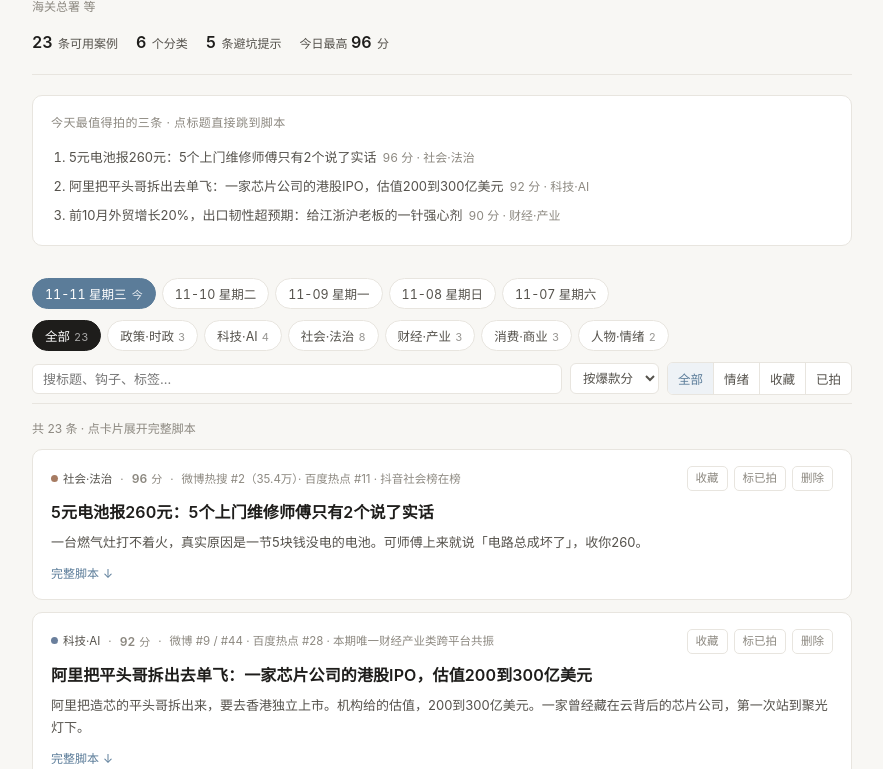
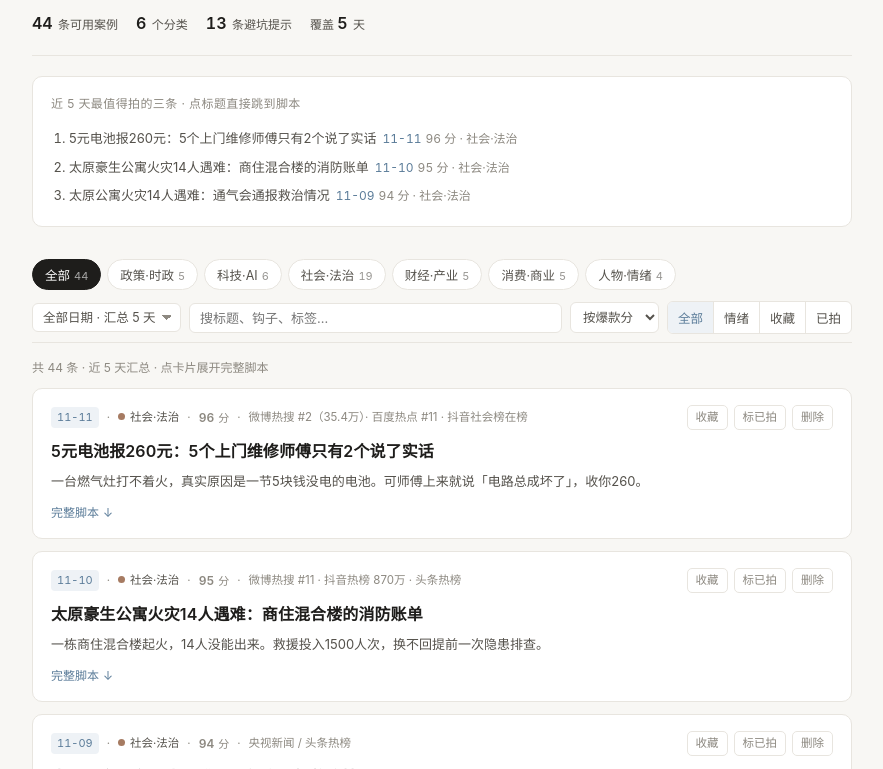
Before and after one commit to tedvong894/hottrack, a plain HTML site: page index.html in a window 1280 px wide. Shown: the part 97-866 px from the top of the page, without its empty margins (198-1081 px from the left). Drawn offline with Linux system fonts and the light colour scheme.

Commit message:
每日热点自动更新 · 2026-11-11

```diff
--- a/index.html
+++ b/index.html
@@ -67,14 +67,17 @@ select{border:1px solid var(--line);background:var(--surface);border-radius:6px;
 .seg button.on{background:var(--accent-soft);color:var(--accent)}
 .result-line{margin:14px 0 10px;font-size:12px;color:var(--ink-3)}
 
-/* ---------- date bar ---------- */
-.datebar{display:flex;gap:6px;overflow-x:auto;scrollbar-width:none;padding-bottom:2px;margin-bottom:9px}
-.datebar::-webkit-scrollbar{display:none}
-.chip{flex:none;border:1px solid var(--line);background:var(--surface);color:var(--ink-2);
-  font-size:12.5px;padding:5px 12px;border-radius:16px;cursor:pointer;white-space:nowrap;font-family:inherit;font-variant-numeric:tabular-nums}
-.chip:hover{border-color:#d3cec5}
-.chip.on{background:var(--accent);border-color:var(--accent);color:#fff}
-.chip i{font-style:normal;font-size:11px;opacity:.85;margin-left:2px}
+/* ---------- 日期下拉 ---------- */
+.date-sel{flex:none;max-width:210px;appearance:none;-webkit-appearance:none;
+  border:1px solid var(--line);border-radius:6px;background-color:var(--surface);
+  padding:6px 24px 6px 10px;font-size:12.5px;font-family:inherit;color:var(--ink-2);outline:none;cursor:pointer;
+  background-image:linear-gradient(45deg,transparent 50%,var(--ink-3) 50%),linear-gradient(135deg,var(--ink-3) 50%,transparent 50%);
+  background-position:calc(100% - 13px) 50%,calc(100% - 8px) 50%;
+  background-size:5px 5px,5px 5px;background-repeat:no-repeat}
+.date-sel:focus{border-color:var(--accent)}
+.day-tag{color:var(--accent);background:var(--accent-soft);padding:1px 6px;border-radius:4px;
+  font-size:11px;font-variant-numeric:tabular-nums}
+.today li span i{font-style:normal;color:var(--accent);margin-right:4px;font-variant-numeric:tabular-nums}
 
 /* ---------- card ---------- */
 .card{background:var(--surface);border:1px solid var(--line);border-radius:var(--radius);margin-bottom:12px;overflow:hidden}
@@ -198,14 +201,14 @@ footer b{color:var(--ink-2);font-weight:600}
 </header>
 
 <div class="today" id="todayBox">
-  <div class="today-h">今天最值得拍的三条 · 点标题直接跳到脚本</div>
+  <div class="today-h" id="todayH">今天最值得拍的三条 · 点标题直接跳到脚本</div>
   <ol id="todayList"></ol>
 </div>
 
 <div class="toolbar">
-  <div class="datebar" id="dateBar"></div>
   <div class="tabs" id="tabs"></div>
   <div class="row2">
+    <select class="date-sel" id="dateSel" aria-label="选择日期范围"></select>
     <input class="search" id="search" type="search" placeholder="搜标题、钩子、标签…" autocomplete="off">
     <select id="sort">
       <option value="score">按爆款分</option>
@@ -225,14 +228,14 @@ footer b{color:var(--ink-2);font-weight:600}
 <div id="list"></div>
 
 <div class="avoid-wrap">
-  <h2 class="sec-title">今天别碰的热榜</h2>
-  <p class="sec-desc">比「拍什么」更重要的，是知道什么不能拍。以下是今天很热、但不建议拿来做涨粉的题。</p>
+  <h2 class="sec-title" id="avoidTitle">今天别碰的热榜</h2>
+  <p class="sec-desc" id="avoidDesc">比「拍什么」更重要的，是知道什么不能拍。以下是今天很热、但不建议拿来做涨粉的题。</p>
   <div id="avoidList"></div>
 </div>
 
 <footer>
-  <div><b>怎么更新：</b>跟我说一句「更新今日热点」，我会重新搜当天各平台榜单、重写 data.js。连网打开自动就是新一期，不用手动清缓存。近 5 天的数据会按日期保留在顶部日期条，点日期即可切换回看历史选题。</div>
-  <div><b>怎么用：</b>先按爆款分从上往下挑 → 展开看故事线和 60 秒口播 → 一键复制脚本去改 → 拍完点「已拍」。每条都附了备选标题、封面文案、话题标签、评论区引导和风险提示。</div>
+  <div><b>怎么更新：</b>跟我说一句「更新今日热点」，我会重新搜当天各平台榜单、重写 data.js。连网打开自动就是新一期，不用手动清缓存。近 5 天数据会一直保留，默认按「全部日期」汇总展示，用工具栏的日期下拉可切回单独某一天。</div>
+  <div><b>怎么用：</b>内容分类里的案例默认汇总近 5 天（卡片左上角标了日期），想看单期就在日期下拉里选具体某天 → 按爆款分从上往下挑 → 展开看故事线和 60 秒口播 → 一键复制脚本去改 → 拍完点「已拍」。每条都附了备选标题、封面文案、话题标签、评论区引导和风险提示。</div>
   <div><b>口径说明：</b><span id="footNote"></span></div>
   <div class="pwa-bar">
     <span class="pwa-state"><span class="dot" id="netDot"></span><span id="pwaState">正在检查离线缓存…</span></span>
@@ -259,9 +262,25 @@ footer b{color:var(--ink-2);font-weight:600}
   try { state = JSON.parse(localStorage.getItem(LS_KEY) || '{}'); } catch(e){ state = {}; }
   if(!state.deleted) state.deleted = {};   // 本地隐藏（删除）的选题 id
   function save(){ try{ localStorage.setItem(LS_KEY, JSON.stringify(state)); }catch(e){} }
-  var cur = { day:0, cat:'all', filter:'all', q:'', sort:'score' };
-  var D = DAYS[cur.day];
-  function key(id){ return D.meta.date + '|' + id; }   // 状态按「日期|id」隔离
+
+  // cur.day = -1 → 「全部日期」汇总视图（默认）；>=0 → 只看某一天
+  var cur = { day:-1, cat:'all', filter:'all', q:'', sort:'score' };
+  var D = DAYS[0];                  // 元数据默认取最新一期
+  var ALL_CASES = [];               // 跨全部日期的案例池
+  var ALL_AVOID = [];               // 跨全部日期的避坑提示（按标题去重，保留最新）
+  DAYS.forEach(function(d){
+    d.cases.forEach(function(c){ ALL_CASES.push(c); });
+    (d.avoid||[]).forEach(function(a){
+      if(!ALL_AVOID.some(function(x){ return x.title===a.title; })){
+        ALL_AVOID.push({ title:a.title, heat:a.heat, why:a.why, instead:a.instead, date:d.meta.date });
+      }
+    });
+  });
+  function isAll(){ return cur.day < 0; }
+  function pool(){ return isAll() ? ALL_CASES : DAYS[cur.day].cases; }
+  function caseDate(id){ var m=String(id).match(/^\d{4}-\d{2}-\d{2}/); return m ? m[0].slice(5) : ''; }
+  // key 从 id 自带的日期前缀取：汇总视图与单日视图指向同一条状态，且兼容已有 v2 数据
+  function key(id){ var m=String(id).match(/^(\d{4}-\d{2}-\d{2})/); return (m ? m[1] : D.meta.date) + '|' + id; }
   function st(id){ var k = key(id); if(!state[k]) state[k] = {fav:false, done:false}; return state[k]; }
   var esc = function(s){ return String(s==null?'':s).replace(/[&<>"']/g,function(c){
     return {'&':'&amp;','<':'&lt;','>':'&gt;','"':'&quot;',"'":'&#39;'}[c]; }); };
@@ -269,43 +288,63 @@ footer b{color:var(--ink-2);font-weight:600}
   function catHTML(id){ var c=catById[id]||{name:id,color:'#8d8981'};
     return '<span class="cat"><span class="cat-dot" style="background:'+c.color+'"></span>'+esc(c.name)+'</span>'; }
 
-  /* ---- 按日期刷新头部 / 列表 / 分类 / 日期条 ---- */
-  function renderDateBar(){
-    var bar = document.getElementById('dateBar');
-    if(DAYS.length <= 1){ bar.innerHTML = ''; return; }
-    bar.innerHTML = DAYS.map(function(d,i){
-      return '<button class="chip'+(i===cur.day?' on':'')+'" data-d="'+i+'">'+d.meta.date.slice(5)+' '+d.meta.weekday+(i===0?' <i>今</i>':'')+'</button>';
+  /* ---- 日期下拉 ---- */
+  function renderDateSel(){
+    var sel = document.getElementById('dateSel');
+    var opts = ['<option value="-1">全部日期 · 汇总 '+DAYS.length+' 天</option>'];
+    DAYS.forEach(function(d,i){
+      opts.push('<option value="'+i+'">'+d.meta.date.slice(5)+' '+d.meta.weekday+(i===0?' · 今':'')+'</option>');
+    });
+    sel.innerHTML = opts.join('');
+    sel.value = String(cur.day);
+  }
+
+  /* ---- 统一入口：按当前日期范围刷新头部 / 今日三条 / 分类 / 避坑 / 列表 ---- */
+  function applyDay(){
+    var all = isAll();
+    D = DAYS[all ? 0 : cur.day];
+    var cases = pool();
+    var avoidList = all ? ALL_AVOID : (D.avoid||[]);
+    document.getElementById('tagDate').textContent = all ? ('近 '+DAYS.length+' 天汇总') : (D.meta.date + ' ' + D.meta.weekday);
+    document.getElementById('edition').textContent = all
+      ? ('共 '+ALL_CASES.length+' 条案例 · '+DAYS.length+' 期')
+      : (D.meta.edition + ' · 采集于 ' + D.meta.collectedAt.slice(11));
+    document.getElementById('subline').textContent = all
+      ? ('覆盖 '+DAYS[DAYS.length-1].meta.date+' 至 '+DAYS[0].meta.date+' · 内容分类汇总全部日期，每条卡片标注所属日期')
+      : ('来源：' + D.meta.sources);
+    var top = cases.slice().sort(function(a,b){return b.score-a.score;});
+    document.getElementById('statLine').innerHTML =
+      '<span><b>'+cases.length+'</b> 条可用案例</span>'+
+      '<span><b>'+D.cats.length+'</b> 个分类</span>'+
+      '<span><b>'+avoidList.length+'</b> 条避坑提示</span>'+
+      (all ? '<span>覆盖 <b>'+DAYS.length+'</b> 天</span>' : '<span>今日最高 <b>'+top[0].score+'</b> 分</span>');
+    document.getElementById('footNote').textContent = D.meta.note;
+    document.getElementById('footMeta').textContent = all
+      ? ('数据区间 '+DAYS[DAYS.length-1].meta.date+' ~ '+DAYS[0].meta.date+' · 共 '+DAYS.length+' 期 · 本页为选题工作台，所有事实以附带的原始报道为准。')
+      : ('数据版本 ' + D.meta.date + ' ' + D.meta.collectedAt + ' · 本页为选题工作台，所有事实以附带的原始报道为准。');
+    document.getElementById('todayH').textContent = all
+      ? '近 '+DAYS.length+' 天最值得拍的三条 · 点标题直接跳到脚本'
+      : '今天最值得拍的三条 · 点标题直接跳到脚本';
+    document.getElementById('todayList').innerHTML = top.slice(0,3).map(function(c){
+      return '<li data-go="'+c.id+'">'+esc(c.title)+'<span>'+(all?'<i>'+esc(caseDate(c.id))+'</i>':'')+c.score+' 分 · '+esc(catById[c.cat].name)+'</span></li>';
     }).join('');
-  }
-  function applyDay(){
-    D = DAYS[cur.day];
-    document.getElementById('tagDate').textContent = D.meta.date + ' ' + D.meta.weekday;
-    document.getElementById('edition').textContent = D.meta.edition + ' · 采集于 ' + D.meta.collectedAt.slice(11);
-    document.getElementById('subline').textContent = '来源：' + D.meta.sources;
-    var top = D.cases.slice().sort(function(a,b){return b.score-a.score;});
-    document.getElementById('statLine').innerHTML =
-      '<span><b>'+D.cases.length+'</b> 条可用案例</span>'+
-      '<span><b>'+D.cats.length+'</b> 个分类</span>'+
-      '<span><b>'+D.avoid.length+'</b> 条避坑提示</span>'+
-      '<span>今日最高 <b>'+top[0].score+'</b> 分</span>';
-    document.getElementById('footNote').textContent = D.meta.note;
-    document.getElementById('footMeta').textContent = '数据版本 ' + D.meta.date + ' ' + D.meta.collectedAt + ' · 本页为选题工作台，所有事实以附带的原始报道为准。';
-    document.getElementById('todayList').innerHTML = top.slice(0,3).map(function(c){
-      return '<li data-go="'+c.id+'">'+esc(c.title)+'<span>'+c.score+' 分 · '+esc(catById[c.cat].name)+'</span></li>';
-    }).join('');
-    var counts = {}; D.cases.forEach(function(c){ counts[c.cat]=(counts[c.cat]||0)+1; });
+    var counts = {}; cases.forEach(function(c){ counts[c.cat]=(counts[c.cat]||0)+1; });
     document.getElementById('tabs').innerHTML =
-      '<button class="tab on" data-c="all">全部<span class="n">'+D.cases.length+'</span></button>' +
+      '<button class="tab on" data-c="all">全部<span class="n">'+cases.length+'</span></button>' +
       D.cats.map(function(c){ return '<button class="tab" data-c="'+c.id+'" title="'+esc(c.hint)+'">'+esc(c.name)+'<span class="n">'+(counts[c.id]||0)+'</span></button>'; }).join('');
     cur.cat='all'; cur.filter='all'; cur.q=''; document.getElementById('search').value='';
     document.querySelectorAll('#filter button').forEach(function(b){b.classList.toggle('on', b.dataset.f==='all');});
-    document.getElementById('avoidList').innerHTML = D.avoid.map(function(a){
+    document.getElementById('avoidTitle').textContent = all ? ('近 '+DAYS.length+' 天别碰的热榜') : '今天别碰的热榜';
+    document.getElementById('avoidDesc').textContent = all
+      ? '比「拍什么」更重要的，是知道什么不能拍。以下是这几天很热、但不建议拿来做涨粉的题（已按标题去重）。'
+      : '比「拍什么」更重要的，是知道什么不能拍。以下是今天很热、但不建议拿来做涨粉的题。';
+    document.getElementById('avoidList').innerHTML = avoidList.map(function(a){
       return '<div class="avoid"><h3>'+esc(a.title)+'</h3>'+
-        '<div class="ah">热度：'+esc(a.heat)+'</div>'+
+        '<div class="ah">'+(all && a.date ? esc(a.date.slice(5))+' · ' : '')+'热度：'+esc(a.heat)+'</div>'+
         '<p>'+esc(a.why)+'</p>'+
         '<p class="instead">替代做法：'+esc(a.instead)+'</p></div>';
     }).join('');
-    renderDateBar();
+    renderDateSel();
     render();
   }
 
@@ -330,12 +369,11 @@ footer b{color:var(--ink-2);font-weight:600}
     render();
   });
 
-  /* ---- 日期切换 ---- */
-  document.getElementById('dateBar').addEventListener('click', function(e){
-    var b=e.target.closest('.chip'); if(!b) return;
-    var i=parseInt(b.dataset.d,10);
+  /* ---- 日期下拉切换（默认全部日期汇总，选具体日期看单期） ---- */
+  document.getElementById('dateSel').addEventListener('change', function(e){
+    var i = parseInt(e.target.value, 10);
     if(isNaN(i) || i===cur.day) return;
-    cur.day=i; applyDay();
+    cur.day = i; applyDay();
     window.scrollTo({top:0,behavior:'smooth'});
   });
 
@@ -377,10 +415,11 @@ footer b{color:var(--ink-2);font-weight:600}
     var srcs = (c.sources && c.sources.length) ? c.sources.map(function(s2){
       return '<li><a href="'+esc(s2.url)+'" target="_blank" rel="noopener">'+esc(s2.name)+'</a></li>';
     }).join('') : '<li>'+esc(c.verified||'以官方通报为准')+'</li>';
+    var dayTag = isAll() ? '<span class="day-tag">'+esc(caseDate(c.id))+'</span><span class="sep">·</span>' : '';
 
     return '<article class="card'+(s.done?' done':'')+'" data-id="'+c.id+'">'+
       '<div class="card-top">'+
-        '<div class="badges">'+catHTML(c.cat)+
+        '<div class="badges">'+dayTag+catHTML(c.cat)+
           '<span class="sep">·</span>'+
           '<span class="score">'+c.score+'<i> 分</i></span>'+
           '<span class="sep">·</span>'+
@@ -417,7 +456,7 @@ footer b{color:var(--ink-2);font-weight:600}
   }
 
   function visible(){
-    var out = D.cases.filter(function(c){
+    var out = pool().filter(function(c){
       if(state.deleted[c.id]) return false;
       if(cur.cat!=='all' && c.cat!==cur.cat) return false;
       var s=st(c.id);
@@ -445,7 +484,9 @@ footer b{color:var(--ink-2);font-weight:600}
     var list = visible();
     var delCount = 0; for(var k in (state.deleted||{})){ if(state.deleted[k]) delCount++; }
     document.getElementById('resultLine').innerHTML =
-      '共 ' + list.length + ' 条' + (cur.cat!=='all' ? ' · ' + catById[cur.cat].name : '') +
+      '共 ' + list.length + ' 条' +
+      (isAll() ? ' · 近 '+DAYS.length+' 天汇总' : ' · '+D.meta.date.slice(5)) +
+      (cur.cat!=='all' ? ' · ' + catById[cur.cat].name : '') +
       (cur.q ? ' · 搜索「'+cur.q+'」' : '') + ' · 点卡片展开完整脚本' +
       (delCount ? ' · <span class="restore" data-restore>已隐藏 '+delCount+' 条，点此恢复</span>' : '');
     document.getElementById('list').innerHTML = list.length
@@ -464,7 +505,7 @@ footer b{color:var(--ink-2);font-weight:600}
     var card = e.target.closest('.card');
     if(!card) return;
     var id = card.dataset.id;
-    var c = D.cases.find(function(x){return x.id===id;});
+    var c = pool().find(function(x){return x.id===id;});
     var btn = e.target.closest('[data-act]');
     if(btn){
       e.stopPropagation();
@@ -509,11 +550,11 @@ footer b{color:var(--ink-2);font-weight:600}
     clearTimeout(tt); tt=setTimeout(function(){el.classList.remove('show');},1600);
   }
 
-  applyDay();   // 统一入口：头部 / 今日三条 / 分类 / 避坑 / 日期条 全部按当前天渲染
+  applyDay();   // 统一入口：默认「全部日期」汇总视图，刷新头部 / 今日三条 / 分类 / 避坑 / 列表
 
   /* ================= PWA ================= */
   var APP_VERSION = '1.0.0';
-  var BUILD = '20261111-1530';   // 只改这里：sw.js 的缓存版本会跟着 ?v= 自动同步
+  var BUILD = '20261111-1655';   // 只改这里：sw.js 的缓存版本会跟着 ?v= 自动同步
 
   var elState = document.getElementById('pwaState');
   var elDot   = document.getElementById('netDot');
```
